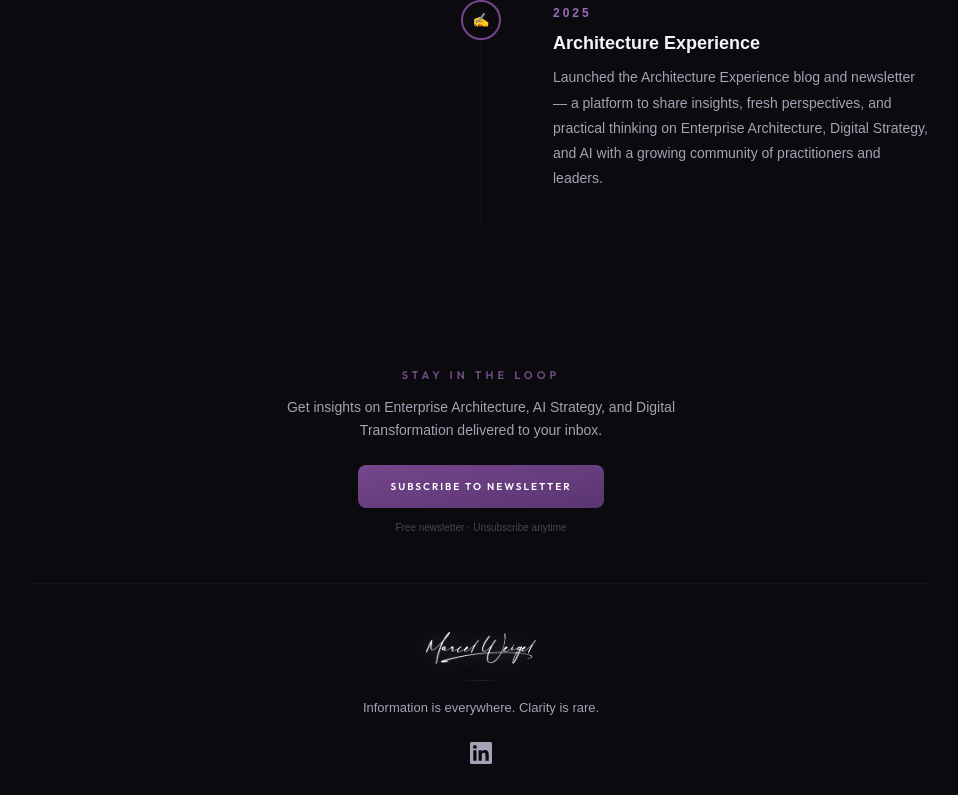
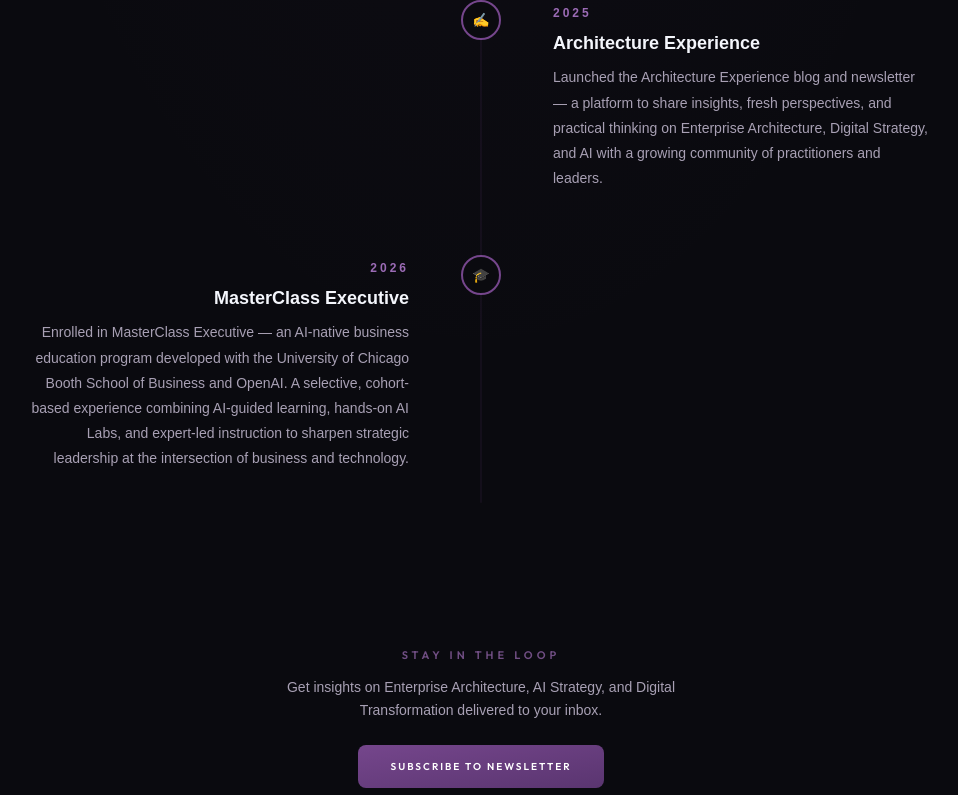
Before and after one commit to MW919/marcel-weigel-website, a Next.js app: page /about in a window 1280 px wide. Shown: the part 2935-3730 px from the top of the page, without its empty margins (159-1117 px from the left). Built offline with nearby package versions, Linux system fonts and the light colour scheme; a web font is replaced by a local one.

Commit message:
Add files via upload

```diff
--- a/components/Timeline.js
+++ b/components/Timeline.js
@@ -50,6 +50,12 @@
     title: 'Architecture Experience',
     description: 'Launched the Architecture Experience blog and newsletter — a platform to share insights, fresh perspectives, and practical thinking on Enterprise Architecture, Digital Strategy, and AI with a growing community of practitioners and leaders.',
     icon: '✍️'
+  },
+  {
+    year: '2026',
+    title: 'MasterClass Executive',
+    description: 'Enrolled in MasterClass Executive — an AI-native business education program developed with the University of Chicago Booth School of Business and OpenAI. A selective, cohort-based experience combining AI-guided learning, hands-on AI Labs, and expert-led instruction to sharpen strategic leadership at the intersection of business and technology.',
+    icon: '🎓'
   },
 ];
 
```
